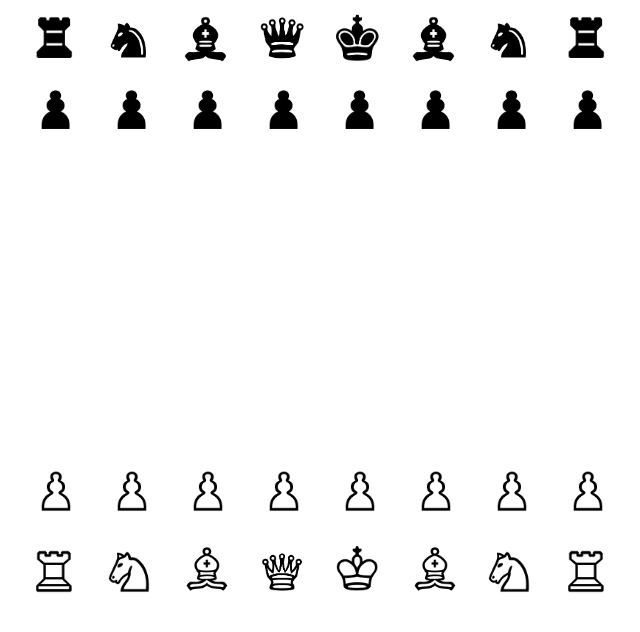
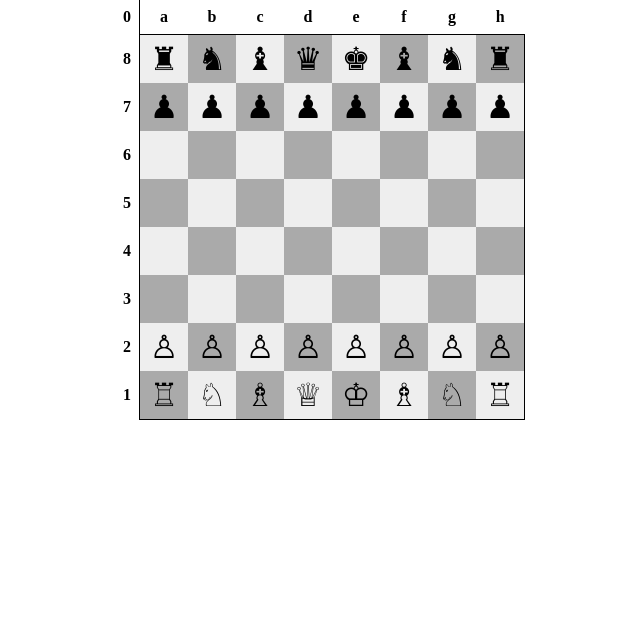
Before and after one commit to Kaidriver/ChessAI, a plain HTML site: page index.html in a window 1280 px wide. Shown: the whole page, without its empty margins (320-960 px from the left). Drawn offline with Linux system fonts and the light colour scheme.

Commit message:
convert board to table
balls

```diff
--- a/index.html
+++ b/index.html
@@ -6,96 +6,123 @@
     <meta name="viewport" content="width=device-width, initial-scale=1.0">
     <link rel="stylesheet" href="styles.css">
     <title>Chess</title>
+    <style>
+        .chess-board { border-spacing: 0; border-collapse: collapse; }
+        .chess-board th { padding: .5em; }
+        .chess-board th + th { border-bottom: 1px solid #000; }
+        .chess-board th:first-child,
+        .chess-board td:last-child { border-right: 1px solid #000; }
+        .chess-board tr:last-child td { border-bottom: 1px solid; }
+        .chess-board th:empty { border: none; }
+        .chess-board td { width: 1.5em; height: 1.5em; text-align: center; font-size: 32px; line-height: 0;}
+        .chess-board .light { background: #eee; }
+        .chess-board .dark { background: #aaa; }
+    </style>
 </head>
-
 <body>
-    <ul>
-
-        <div class="divv" id="row8">
-            <li class="box" id="b801">Brook</li>
-            <li class="box" id="b802">Bknight</li>
-            <li class="box" id="b803">Bbishop</li>
-            <li class="box" id="b804">Bqueen</li>
-            <li class="box" id="b805">Bking</li>
-            <li class="box" id="b806">Bbishop</li>
-            <li class="box" id="b807">Bknight</li>
-            <li class="box" id="b808">Brook</li>
-        </div>
-        <div class="divv" id="row7">
-            <li class="box" id="b701">Bpawn</li>
-            <li class="box" id="b702">Bpawn</li>
-            <li class="box" id="b703">Bpawn</li>
-            <li class="box" id="b704">Bpawn</li>
-            <li class="box" id="b705">Bpawn</li>
-            <li class="box" id="b706">Bpawn</li>
-            <li class="box" id="b707">Bpawn</li>
-            <li class="box" id="b708">Bpawn</li>
-        </div>
-        <div class="divv" id="row6">
-            <li class="box" id="b601"></li>
-            <li class="box" id="b602"></li>
-            <li class="box" id="b603"></li>
-            <li class="box" id="b604"></li>
-            <li class="box" id="b605"></li>
-            <li class="box" id="b606"></li>
-            <li class="box" id="b607"></li>
-            <li class="box" id="b608"></li>
-        </div>
-        <div class="divv" id="row5">
-            <li class="box" id="b501"></li>
-            <li class="box" id="b502"></li>
-            <li class="box" id="b503"></li>
-            <li class="box" id="b504"></li>
-            <li class="box" id="b505"></li>
-            <li class="box" id="b506"></li>
-            <li class="box" id="b507"></li>
-            <li class="box" id="b508"></li>
-        </div>
-        <div class="divv" id="row4">
-            <li class="box" id="b401"></li>
-            <li class="box" id="b402"></li>
-            <li class="box" id="b403"></li>
-            <li class="box" id="b404"></li>
-            <li class="box" id="b405"></li>
-            <li class="box" id="b406"></li>
-            <li class="box" id="b407"></li>
-            <li class="box" id="b408"></li>
-        </div>
-        <div class="divv" id="row3">
-            <li class="box" id="b301"></li>
-            <li class="box" id="b302"></li>
-            <li class="box" id="b303"></li>
-            <li class="box" id="b304"></li>
-            <li class="box" id="b305"></li>
-            <li class="box" id="b306"></li>
-            <li class="box" id="b307"></li>
-            <li class="box" id="b308"></li>
-        </div>
-
-        <div class="divv" id="row2">
-            <li class="box Wpawn" id="b201">Wpawn</li>
-            <li class="box Wpawn" id="b202">Wpawn</li>
-            <li class="box Wpawn" id="b203">Wpawn</li>
-            <li class="box Wpawn" id="b204">Wpawn</li>
-            <li class="box Wpawn" id="b205">Wpawn</li>
-            <li class="box Wpawn" id="b206">Wpawn</li>
-            <li class="box Wpawn" id="b207">Wpawn</li>
-            <li class="box Wpawn" id="b208">Wpawn</li>
-        </div>
-        <div class="divv" id="row1">
-            <li class="box" id="b101">Wrook</li>
-            <li class="box" id="b102">Wknight</li>
-            <li class="box" id="b103">Wbishop</li>
-            <li class="box" id="b104">Wqueen</li>
-            <li class="box" id="b105">Wking</li>
-            <li class="box" id="b106">Wbishop</li>
-            <li class="box" id="b107">Wknight</li>
-            <li class="box" id="b108">Wrook</li>
-        </div>
-
-    </ul>
-
-     <script src="main.js"></script>
+<table class="chess-board">
+    <tbody>
+        <tr>
+            <th>0</th>
+            <th>a</th>
+            <th>b</th>
+            <th>c</th>
+            <th>d</th>
+            <th>e</th>
+            <th>f</th>
+            <th>g</th>
+            <th>h</th>
+        </tr>
+        <tr>
+            <th>8</th>
+            <td class="light">♜</td>
+            <td class="dark">♞</td>
+            <td class="light">♝</td>
+            <td class="dark">♛</td>
+            <td class="light">♚</td>
+            <td class="dark">♝</td>
+            <td class="light">♞</td>
+            <td class="dark">♜</td>
+        </tr>
+        <tr>
+            <th>7</th>
+            <td class="dark">♟</td>
+            <td class="light">♟</td>
+            <td class="dark">♟</td>
+            <td class="light">♟</td>
+            <td class="dark">♟</td>
+            <td class="light">♟</td>
+            <td class="dark">♟</td>
+            <td class="light">♟</td>
+        </tr>
+        <tr>
+            <th>6</th>
+            <td class="light"></td>
+            <td class="dark"></td>
+            <td class="light"></td>
+            <td class="dark"></td>
+            <td class="light"></td>
+            <td class="dark"></td>
+            <td class="light"></td>
+            <td class="dark"></td>
+        </tr>
+        <tr>
+            <th>5</th>
+            <td class="dark"></td>
+            <td class="light"></td>
+            <td class="dark"></td>
+            <td class="light"></td>
+            <td class="dark"></td>
+            <td class="light"></td>
+            <td class="dark"></td>
+            <td class="light"></td>
+        </tr>
+        <tr>
+            <th>4</th>
+            <td class="light"></td>
+            <td class="dark"></td>
+            <td class="light"></td>
+            <td class="dark"></td>
+            <td class="light"></td>
+            <td class="dark"></td>
+            <td class="light"></td>
+            <td class="dark"></td>
+        </tr>
+        <tr>
+            <th>3</th>
+            <td class="dark"></td>
+            <td class="light"></td>
+            <td class="dark"></td>
+            <td class="light"></td>
+            <td class="dark"></td>
+            <td class="light"></td>
+            <td class="dark"></td>
+            <td class="light"></td>
+        </tr>
+        <tr>
+            <th>2</th>
+            <td class="light">♙</td>
+            <td class="dark">♙</td>
+            <td class="light">♙</td>
+            <td class="dark">♙</td>
+            <td class="light">♙</td>
+            <td class="dark">♙</td>
+            <td class="light">♙</td>
+            <td class="dark">♙</td>
+        </tr>
+        <tr>
+            <th>1</th>
+            <td class="dark">♖</td>
+            <td class="light">♘</td>
+            <td class="dark">♗</td>
+            <td class="light">♕</td>
+            <td class="dark">♔</td>
+            <td class="light">♗</td>
+            <td class="dark">♘</td>
+            <td class="light">♖</td>
+        </tr>
+    </tbody>
+</table>
 </body>
 <script>
 
```
